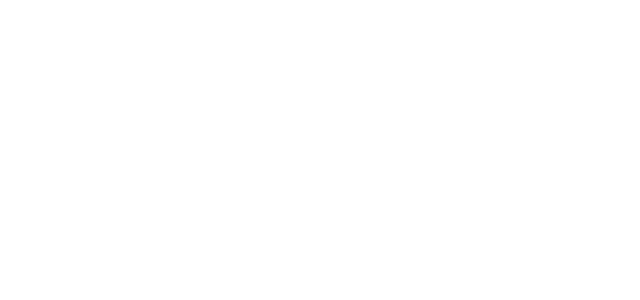
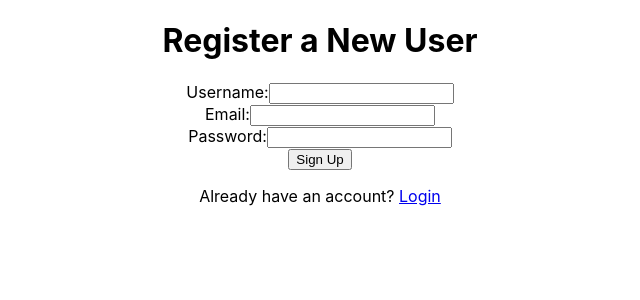
Before and after one commit to AgustinPose/proyecto_final_grupo7, a React (Create React App) app in the folder frontend/: page / in a window 1280 px wide. Before the commit this address had no page. Shown: the top 300 px of the page, without its empty margins (320-960 px from the left). Built offline with nearby package versions, Linux system fonts and the light colour scheme.

Commit message:
Cambio de file name

```diff
--- a/frontend/src/App.js
+++ b/frontend/src/App.js
@@ -1,5 +1,5 @@
 import React, { useState } from 'react';
-import UserSignUp from './componentes/userSignUp';
+import UserSignUp from './componentes/UserSignUp0';
 import LogIn from './componentes/UserLogin'; //cambiar dependiendo del nombre que le pongan
 import Feed from './views/feed'; //cambiar dependiendo del nombre que le pongan
 //import Perfil from './componentes/perfil'; //cambiar dependiendo del nombre que le pongan
@@ -29,7 +29,7 @@ function App() {
 
 
           {/* Ruta de signup */}
-          <Route path="/signup" element={<UserSignUp />} />
+          <Route path="/" element={<UserSignUp />} />
 
           {/* Ruta privada para el feed */}
 
--- a/frontend/src/componentes/userSignUp.jsx
+++ b/frontend/src/componentes/UserSignUp0.jsx
@@ -89,6 +89,7 @@ const UserSignUp = () => {
                 />
             </div>
             <button type="submit">Sign Up</button>
+            <p>Already have an account? <a href="/login">Login</a></p>
         </form>
     );
 };
```
Also changed, not shown: frontend/src/views/signUp.js (added, +12 -0 lines), 1 other file (tests, documents, lock files or other folders).
